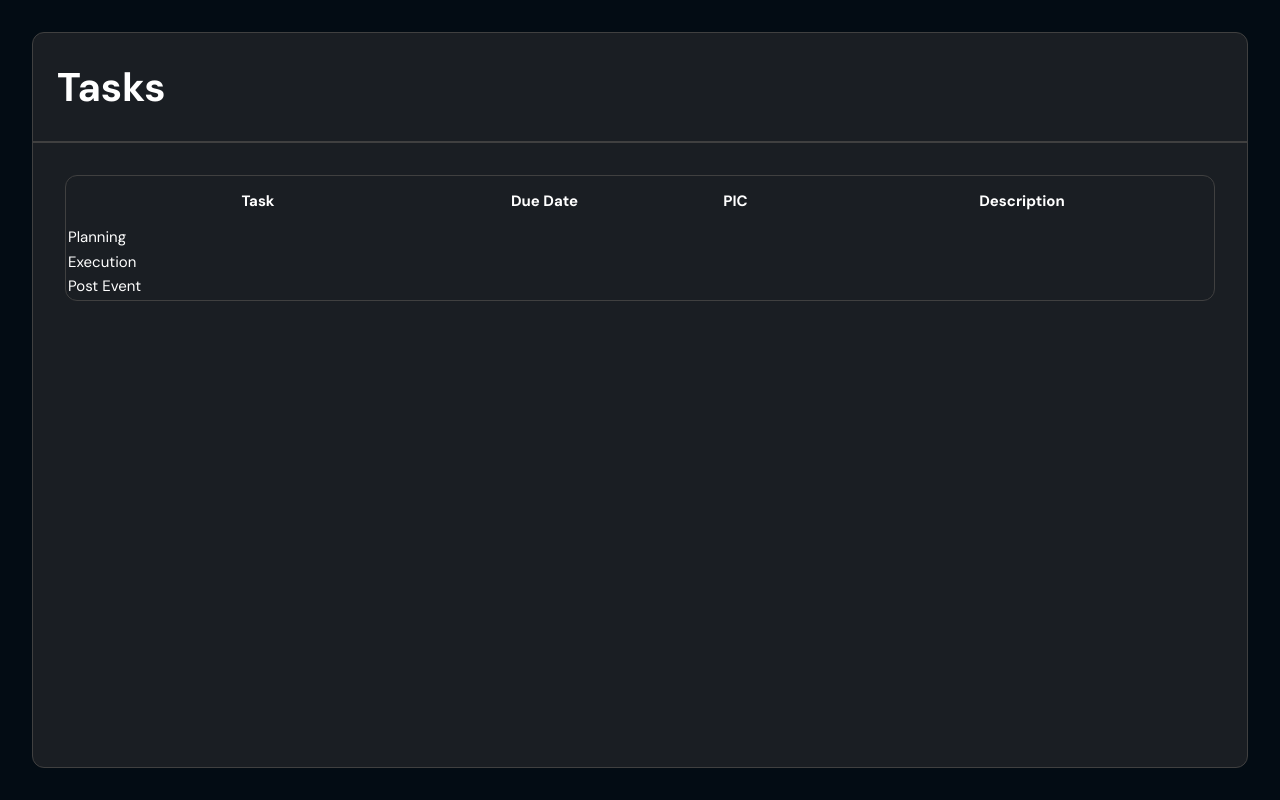
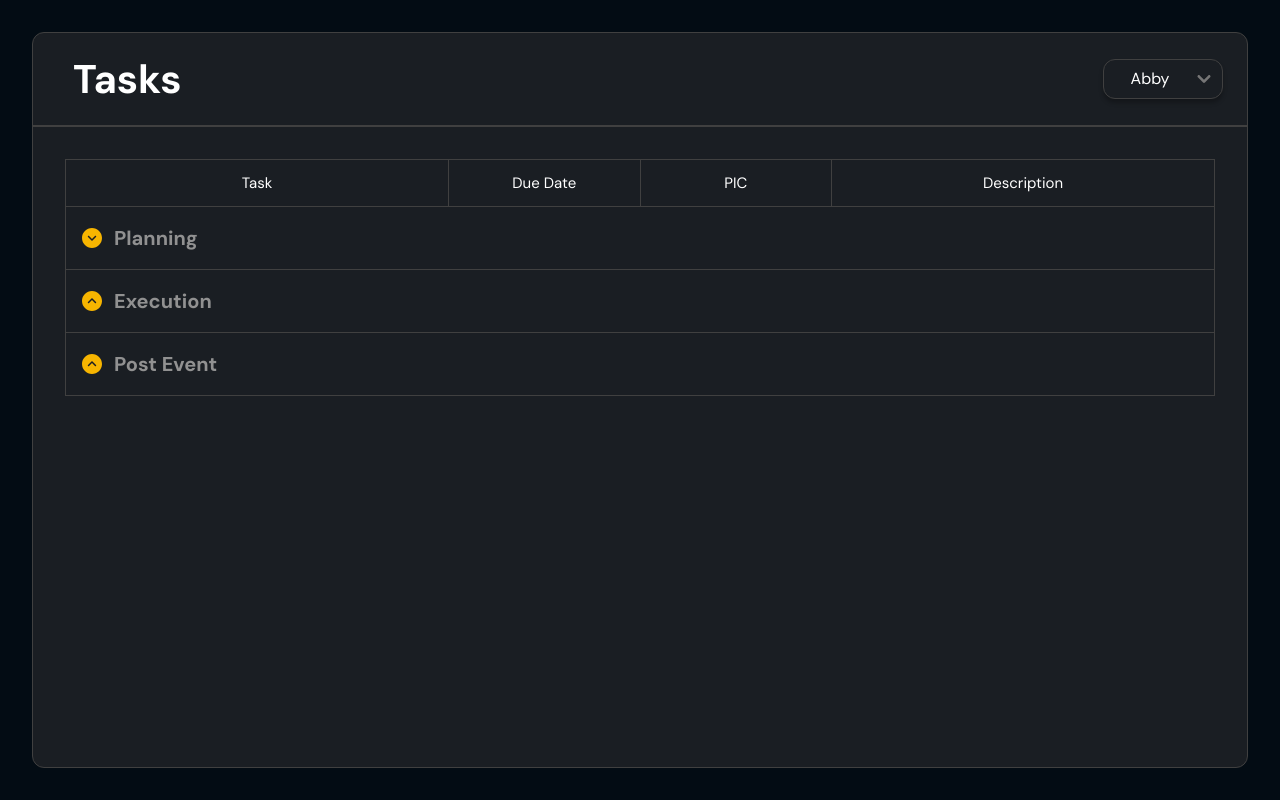
Before and after one commit to ichasna/FE-GATHERLY, a React (Vite) app: page /task-tracking in a window 1280 px wide. Built offline with nearby package versions, Linux system fonts and the light colour scheme.

Commit message:
Finished basic structure of table header and body

```diff
--- a/src/components/TaskTracking/Table.jsx
+++ b/src/components/TaskTracking/Table.jsx
@@ -1,18 +1,83 @@
 function Table() {
   return (
-    <table className="w-full border border-separate border-[#404040] rounded-xl text-[15px] text-white table-fixed">
+    <table className="table-fixed w-full border-collapse border border-[#404040]">
       <thead>
         <tr>
-          <th className="p-3" colSpan={2}>Task</th>
-          <th className="p-3" colSpan={1}>Due Date</th>
-          <th className="p-3" colSpan={1}>PIC</th>
-          <th className="p-3" colSpan={2}>Description</th>
+          <th className="p-3 border border-[#404040]" colSpan={2}>
+            <p className="text-white text-[15px] font-normal">Task</p>
+          </th>
+          <th className="p-3 border border-[#404040]" colSpan={1}>
+            <p className="text-white text-[15px] font-normal">Due Date</p>
+          </th>
+          <th className="p-3 border border-[#404040]" colSpan={1}>
+            <p className="text-white text-[15px] font-normal">PIC</p>
+          </th>
+          <th className="p-3 border border-[#404040]" colSpan={2}>
+            <p className="text-white text-[15px] font-normal">Description</p>
+          </th>
         </tr>
       </thead>
       <tbody>
-        <tr>Planning</tr>
-        <tr>Execution</tr>
-        <tr>Post Event</tr>
+        <tr className="border border-[#404040] col-span-2">
+          <div className="flex flex-row justify-start items-center p-4">
+            <svg
+              className="w-5 h-5 flex-shrink-0"
+              width="20"
+              height="20"
+              viewBox="0 0 20 20"
+              fill="none"
+              xmlns="http://www.w3.org/2000/svg"
+            >
+              <path
+                d="M10 0C15.51 0 20 4.48 20 10C20 15.51 15.51 20 10 20C4.48 20 0 15.51 0 10C0 4.48 4.48 0 10 0ZM7.06 8.03C6.77 7.73 6.29 7.73 6 8.02C5.7 8.32 5.7 8.79 6 9.08L9.47 12.57C9.61 12.71 9.8 12.79 10 12.79C10.2 12.79 10.39 12.71 10.53 12.57L14 9.08C14.15 8.94 14.22 8.75 14.22 8.56C14.22 8.36 14.15 8.17 14 8.02C13.7 7.73 13.23 7.73 12.94 8.03L10 10.98L7.06 8.03Z"
+                fill="#F7B500"
+              />
+            </svg>
+            <span className="text-[20px] text-[#919191] font-bold ml-3">
+              Planning
+            </span>
+          </div>
+        </tr>
+        <tr className="border border-[#404040]">
+          <div className="flex flex-row justify-start items-center p-4">
+            <svg
+              className="w-5 h-5 flex-shrink-0"
+              width="20"
+              height="20"
+              viewBox="0 0 20 20"
+              fill="none"
+              xmlns="http://www.w3.org/2000/svg"
+            >
+              <path
+                d="M10 0C15.52 0 20 4.49 20 10L19.9962 10.2798C19.8478 15.6706 15.4264 20 10 20C4.49 20 0 15.52 0 10C0 4.49 4.49 0 10 0ZM10 7.21C9.8 7.21 9.61 7.29 9.47 7.43L6 10.92C5.85 11.06 5.78 11.25 5.78 11.44C5.78 11.64 5.85 11.83 6 11.98C6.3 12.27 6.77 12.27 7.06 11.97L10 9.02L12.94 11.97C13.23 12.27 13.71 12.27 14 11.98C14.3 11.68 14.3 11.21 14 10.92L10.53 7.43C10.39 7.29 10.2 7.21 10 7.21Z"
+                fill="#F7B500"
+              />
+            </svg>
+            <span className="text-[20px] text-[#919191] font-bold ml-3">
+              Execution
+            </span>
+          </div>
+        </tr>
+        <tr className="border border-[#404040]">
+          <div className="flex flex-row justify-start items-center p-4">
+            <svg
+              className="w-5 h-5 flex-shrink-0"
+              width="20"
+              height="20"
+              viewBox="0 0 20 20"
+              fill="none"
+              xmlns="http://www.w3.org/2000/svg"
+            >
+              <path
+                d="M10 0C15.52 0 20 4.49 20 10L19.9962 10.2798C19.8478 15.6706 15.4264 20 10 20C4.49 20 0 15.52 0 10C0 4.49 4.49 0 10 0ZM10 7.21C9.8 7.21 9.61 7.29 9.47 7.43L6 10.92C5.85 11.06 5.78 11.25 5.78 11.44C5.78 11.64 5.85 11.83 6 11.98C6.3 12.27 6.77 12.27 7.06 11.97L10 9.02L12.94 11.97C13.23 12.27 13.71 12.27 14 11.98C14.3 11.68 14.3 11.21 14 10.92L10.53 7.43C10.39 7.29 10.2 7.21 10 7.21Z"
+                fill="#F7B500"
+              />
+            </svg>
+            <span className="text-[20px] text-[#919191] font-bold ml-3">
+              Post Event
+            </span>
+          </div>
+        </tr>
       </tbody>
     </table>
   );
--- a/src/components/TaskTracking/TableCard.jsx
+++ b/src/components/TaskTracking/TableCard.jsx
@@ -3,9 +3,22 @@ import Table from "./Table";
 function TableCard() {
   return (
     <div className="h-full w-full rounded-xl border border-solid border-[#404040] bg-[#1A1E23]">
-      <b className="relative flex items-center text-[40px] p-6 text-white">
-        Tasks
-      </b>
+      <div className="flex flex-row items-center">
+        <b className="relative flex items-center text-[40px] p-4 ml-6 text-white">
+          Tasks
+        </b>
+        <div className="flex w-[120px] h-[40px] p-0px 2px justify-center items-center ml-auto mr-6 rounded-10px border border-solid border-[#404040] bg-[#1A1E23] shadow-[0px_4px_4px_0px_rgba(0,_0,_0,_0.25)] rounded-xl">
+          <div className="flex w-[82px] h-[40px] flex-col justify-center flex-shrink-0 text-white text-center font-dm-sans text-20 font-normal">
+            Abby
+          </div>
+          <img
+            className="relative w-[26px] h-[26px] overflow-hidden shrink-0"
+            alt=""
+            src="assets/Drop-1.svg"
+          />
+        </div>
+      </div>
+
       <div class="relative w-full h-[1.5px] bg-[#404040]"></div>
       <div className="p-8">
         <Table />
```
